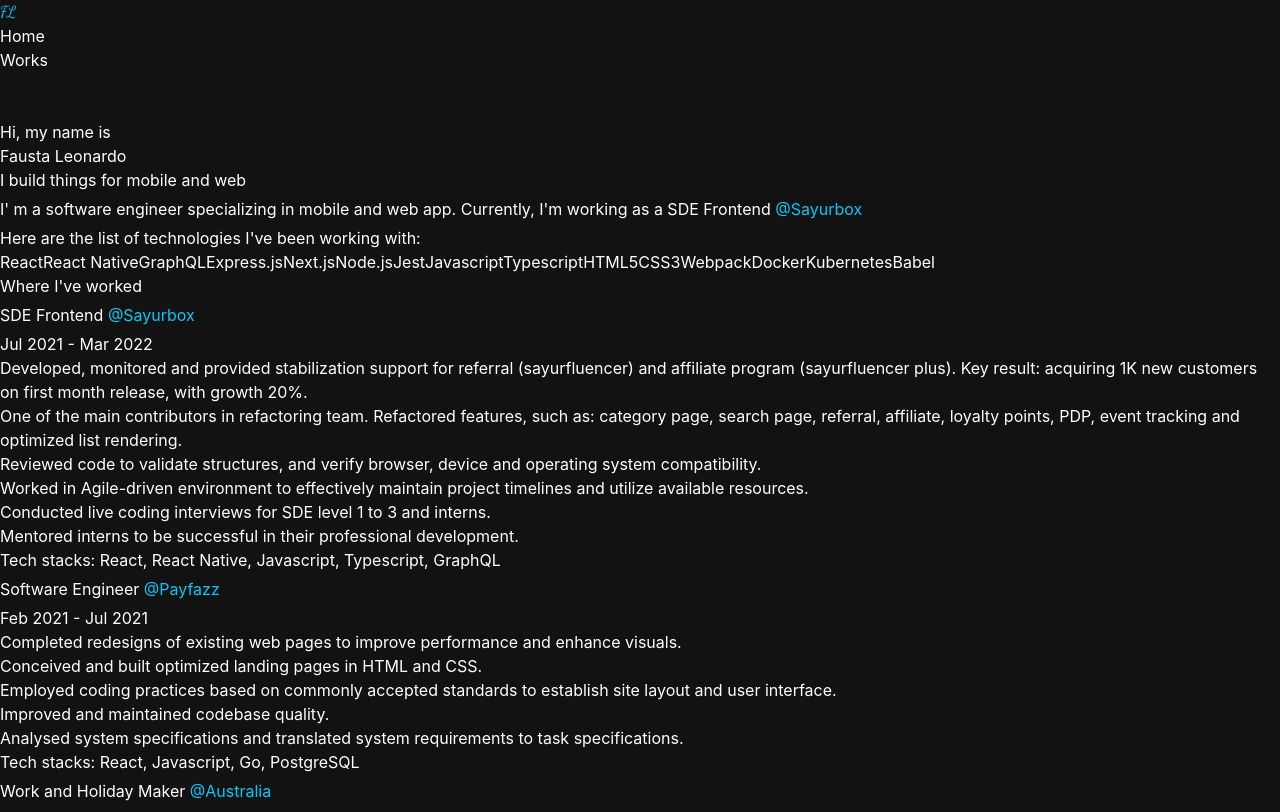
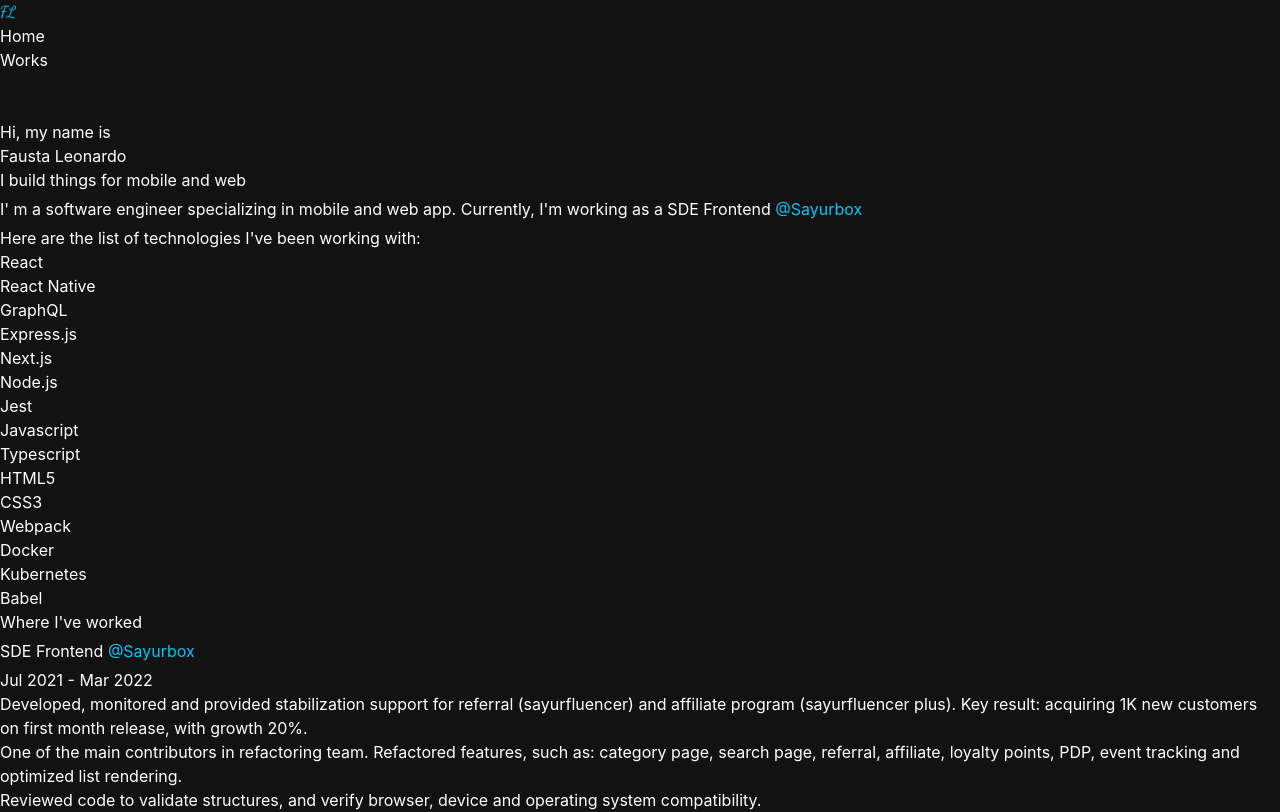
Before and after one commit to faustaleonardo/faustaleonardo.space, a Next.js app: page / in a window 1280 px wide. Shown: the top 812 px of the page. Built offline with nearby package versions, Linux system fonts and the light colour scheme.

Commit message:
added animation fading and zooming when scrolling

```diff
--- a/components/Hero.tsx
+++ b/components/Hero.tsx
@@ -5,7 +5,7 @@ import TechStack from './Techstack';
 const Hero = () => {
   return (
     <section className="min-h-screen flex flex-col justify-center items-center">
-      <div>
+      <div data-aos="fade-up">
         <h4 className="text-sky-600 dark:text-sky-300 pb-5">Hi, my name is</h4>
         <h1 className="text-5xl lg:text-7xl pb-5">Fausta Leonardo</h1>
         <h1 className="text-5xl lg:text-7xl pb-5 text-gray-500 dark:text-gray-400">
@@ -25,9 +25,8 @@ const Hero = () => {
         <p className="text-base text-gray-500 dark:text-gray-400 pb-3">
           Here are the list of technologies I&apos;ve been working with:
         </p>
-
-        <TechStack />
       </div>
+      <TechStack />
     </section>
   );
 };
--- a/components/Techstack.tsx
+++ b/components/Techstack.tsx
@@ -36,6 +36,7 @@ import {
 const TechStack = () => {
   return (
     <div className="flex flex-wrap gap-3">
+      <div data-aos="zoom-in" data-aos-delay={600}>
         <a
           className="block px-3 bg-[#7cc5d9] transform transition duration-300 hover:scale-110"
           href={REACT_URL}
@@ -43,6 +44,8 @@ const TechStack = () => {
         >
           <span className="text-white drop-shadow-lg">{REACT}</span>
         </a>
+      </div>
+      <div data-aos="zoom-in" data-aos-delay={700}>
         <a
           className="block px-3 bg-[#7cc5d9] transform transition duration-300 hover:scale-110"
           href={REACT_NATIVE_URL}
@@ -50,6 +53,8 @@ const TechStack = () => {
         >
           <span className="text-white drop-shadow-lg">{REACT_NATIVE}</span>
         </a>
+      </div>
+      <div data-aos="zoom-in" data-aos-delay={800}>
         <a
           className="block px-3 bg-[#d64292] transform transition duration-300 hover:scale-110"
           href={GRAPHQL_URL}
@@ -57,6 +62,8 @@ const TechStack = () => {
         >
           <span className="text-white drop-shadow-lg">{GRAPHQL}</span>
         </a>
+      </div>
+      <div data-aos="zoom-in" data-aos-delay={900}>
         <a
           className="block px-3 bg-[#444] transform transition duration-300 hover:scale-110"
           href={EXPRESS_JS_URL}
@@ -64,6 +71,8 @@ const TechStack = () => {
         >
           <span className="text-white drop-shadow-lg">{EXPRESS_JS}</span>
         </a>
+      </div>
+      <div data-aos="zoom-in" data-aos-delay={1000}>
         <a
           className="block px-3 bg-[#696969] transform transition duration-300 hover:scale-110"
           href={NEXT_JS_URL}
@@ -71,6 +80,9 @@ const TechStack = () => {
         >
           <span className="text-white drop-shadow-lg">{NEXT_JS}</span>
         </a>
+      </div>
+
+      <div data-aos="zoom-in" data-aos-delay={1100}>
         <a
           className="block px-3 bg-[#84ba64] transform transition duration-300 hover:scale-110"
           href={NODE_JS_URL}
@@ -78,6 +90,9 @@ const TechStack = () => {
         >
           <span className="text-white drop-shadow-lg">{NODE_JS}</span>
         </a>
+      </div>
+
+      <div data-aos="zoom-in" data-aos-delay={1200}>
         <a
           className="block px-3 bg-[#c21325] transform transition duration-300 hover:scale-110"
           href={JEST_URL}
@@ -85,6 +100,9 @@ const TechStack = () => {
         >
           <span className="text-white drop-shadow-lg">{JEST}</span>
         </a>
+      </div>
+
+      <div data-aos="zoom-in" data-aos-delay={1300}>
         <a
           className="block px-3 bg-[#f5da55] transform transition duration-300 hover:scale-110"
           href={JAVASCRIPT_URL}
@@ -92,6 +110,9 @@ const TechStack = () => {
         >
           <span className="text-white drop-shadow-lg">{JAVASCRIPT}</span>
         </a>
+      </div>
+
+      <div data-aos="zoom-in" data-aos-delay={1400}>
         <a
           className="block px-3 bg-[#3178c6] transform transition duration-300 hover:scale-110"
           href={TYPESCRIPT_URL}
@@ -99,6 +120,9 @@ const TechStack = () => {
         >
           <span className="text-white drop-shadow-lg">{TYPESCRIPT}</span>
         </a>
+      </div>
+
+      <div data-aos="zoom-in" data-aos-delay={1500}>
         <a
           className="block px-3 bg-[#ff5733] transform transition duration-300 hover:scale-110"
           href={HTML5_URL}
@@ -106,6 +130,9 @@ const TechStack = () => {
         >
           <span className="text-white drop-shadow-lg">{HTML5}</span>
         </a>
+      </div>
+
+      <div data-aos="zoom-in" data-aos-delay={1600}>
         <a
           className="block px-3 bg-[#264de4] transform transition duration-300 hover:scale-110"
           href={CSS3_URL}
@@ -113,6 +140,9 @@ const TechStack = () => {
         >
           <span className="text-white drop-shadow-lg">{CSS3}</span>
         </a>
+      </div>
+
+      <div data-aos="zoom-in" data-aos-delay={1700}>
         <a
           className="block px-3 bg-[#2b3a42] transform transition duration-300 hover:scale-110"
           href={WEBPACK_URL}
@@ -120,6 +150,9 @@ const TechStack = () => {
         >
           <span className="text-white drop-shadow-lg">{WEBPACK}</span>
         </a>
+      </div>
+
+      <div data-aos="zoom-in" data-aos-delay={1800}>
         <a
           className="block px-3 bg-[#2496ed] transform transition duration-300 hover:scale-110"
           href={DOCKER_URL}
@@ -127,6 +160,9 @@ const TechStack = () => {
         >
           <span className="text-white drop-shadow-lg">{DOCKER}</span>
         </a>
+      </div>
+
+      <div data-aos="zoom-in" data-aos-delay={1900}>
         <a
           className="block px-3 bg-[#3371e3] transform transition duration-300 hover:scale-110"
           href={KUBERNETES_URL}
@@ -134,6 +170,9 @@ const TechStack = () => {
         >
           <span className="text-white drop-shadow-lg">{KUBERNETES}</span>
         </a>
+      </div>
+
+      <div data-aos="zoom-in" data-aos-delay={2000}>
         <a
           className="block px-3 bg-[#f5da55] transform transition duration-300 hover:scale-110"
           href={BABEL_URL}
@@ -142,6 +181,7 @@ const TechStack = () => {
           <span className="text-white drop-shadow-lg">{BABEL}</span>
         </a>
       </div>
+    </div>
   );
 };
 
--- a/components/Timeline.tsx
+++ b/components/Timeline.tsx
@@ -6,10 +6,16 @@ const Timeline = () => {
   return (
     <section className="flex flex-col justify-center items-center bg-gray-100 dark:bg-gray-900 pt-20 pb-40">
       <Container>
-        <h1 className="text-3xl lg:text-5xl pb-20">Where I&apos;ve worked</h1>
+        <h1 data-aos="fade-up" className="text-3xl lg:text-5xl pb-20">
+          Where I&apos;ve worked
+        </h1>
         {TIMELINE.map((item, index) => (
-          <>
-            <div key={item.company}>
+          <div
+            data-aos="fade-up"
+            data-aos-delay={(index + 1) * 100}
+            key={item.company}
+          >
+            <div>
               <h3 className="text-xl">
                 <span>{item.position} </span>
                 <a
@@ -40,7 +46,7 @@ const Timeline = () => {
             {index !== TIMELINE.length - 1 ? (
               <div className="border border-y-1 my-10"></div>
             ) : null}
-          </>
+          </div>
         ))}
       </Container>
     </section>
--- a/package.json
+++ b/package.json
@@ -9,6 +9,7 @@
     "lint": "next lint"
   },
   "dependencies": {
+    "aos": "^2.3.4",
     "date-fns": "^2.28.0",
     "next": "12.1.0",
     "next-themes": "^0.1.1",
--- a/pages/_app.tsx
+++ b/pages/_app.tsx
@@ -1,8 +1,17 @@
+import AOS from 'aos';
+import 'aos/dist/aos.css';
+
 import '../styles/index.css';
 import type { AppProps } from 'next/app';
 import { ThemeProvider } from 'next-themes';
+import { useEffect } from 'react';
 
 function MyApp({ Component, pageProps }: AppProps) {
+  useEffect(() => {
+    AOS.init({ duration: 1500 });
+    AOS.refresh();
+  }, []);
+
   return (
     <ThemeProvider attribute="class" enableSystem={false} defaultTheme="dark">
       <Component {...pageProps} />
```
Also changed, not shown: pages/works.tsx (+8 -4 lines), 1 other file (tests, documents, lock files or other folders). Lines whose indentation alone changed are shown as unchanged.
